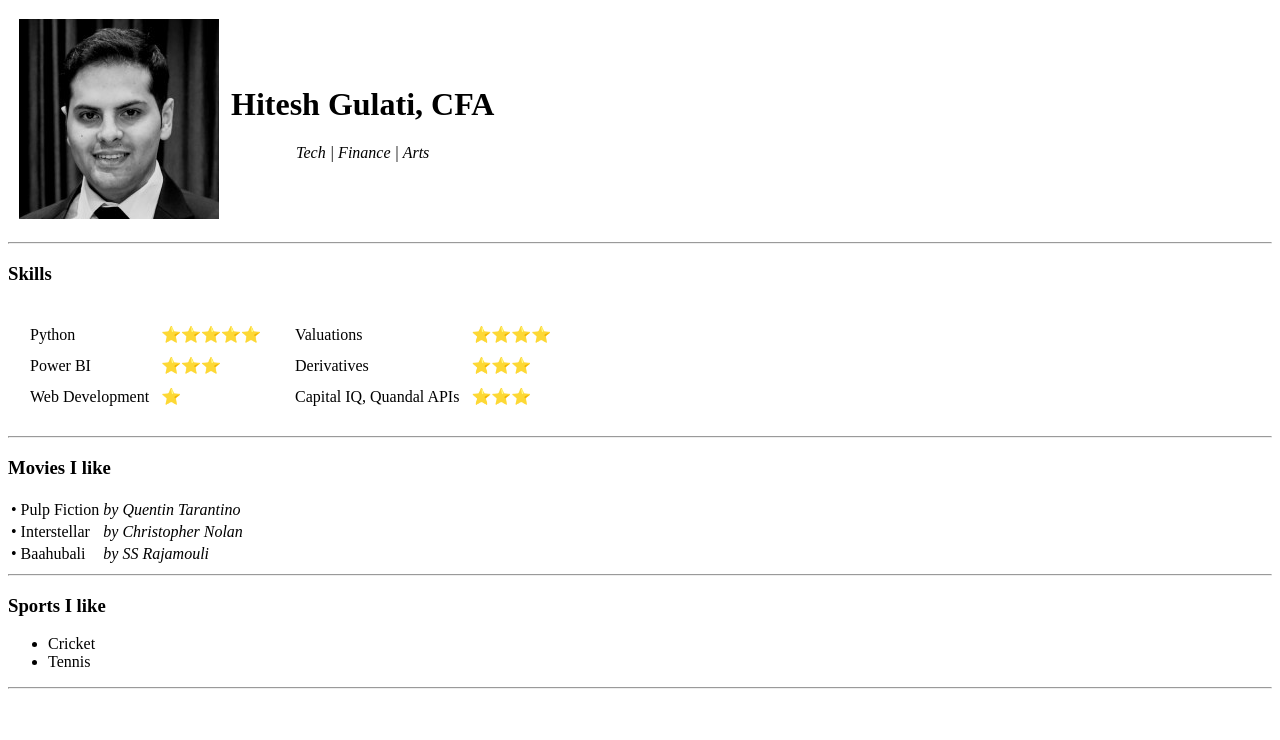
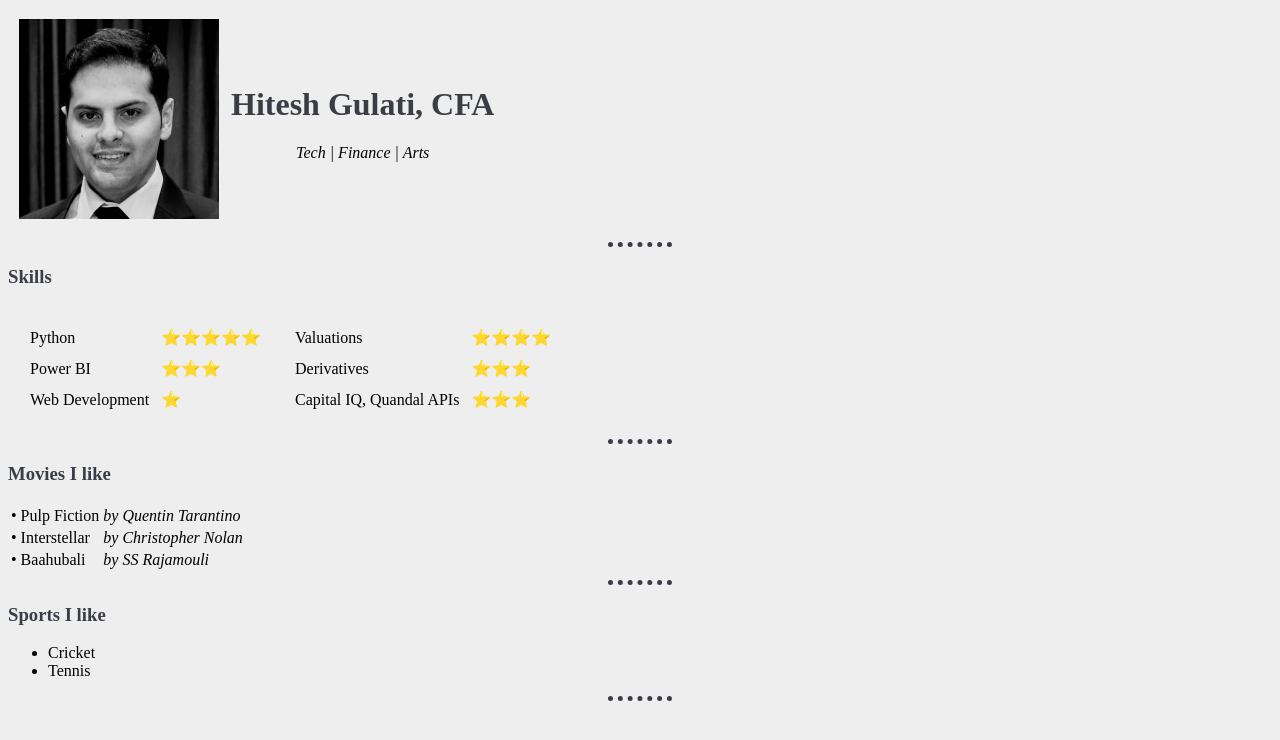
Before and after one commit to hiteshgulati/CV, a plain HTML site: page index.html in a window 1280 px wide. Drawn offline with Linux system fonts and the light colour scheme.

Commit message:
initial css files

```diff
--- /dev/null
+++ b/css/styles.css
@@ -0,0 +1,18 @@
+body {
+  background-color: #eeeeee;
+}
+
+hr {
+  width: 5%;
+  border-color: #393e46;
+  border-width: 5px;
+  border-style: dotted none none;
+  height: 0px;
+}
+
+h1 {
+  color: #393e46;
+}
+h3 {
+  color: #393e46;
+}
--- a/index.html
+++ b/index.html
@@ -4,6 +4,7 @@
     <meta charset="UTF-8">
     <meta name="viewport" content="width=device-width, initial-scale=1.0">
     <title>Hitesh Gulati</title>
+    <link rel="stylesheet" href="css/styles.css">
 </head>
 <body>
     <table cellspacing = "10px">
```
